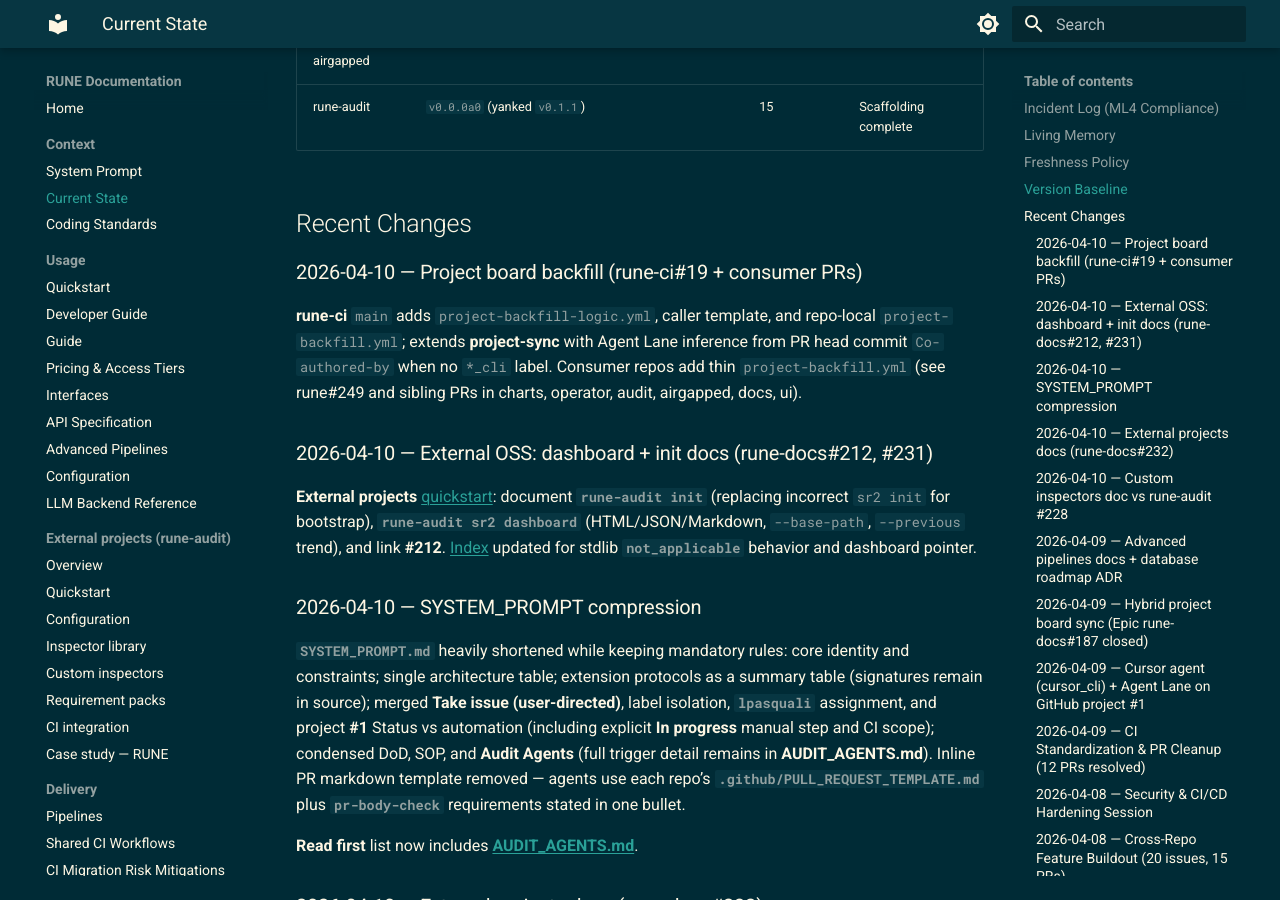
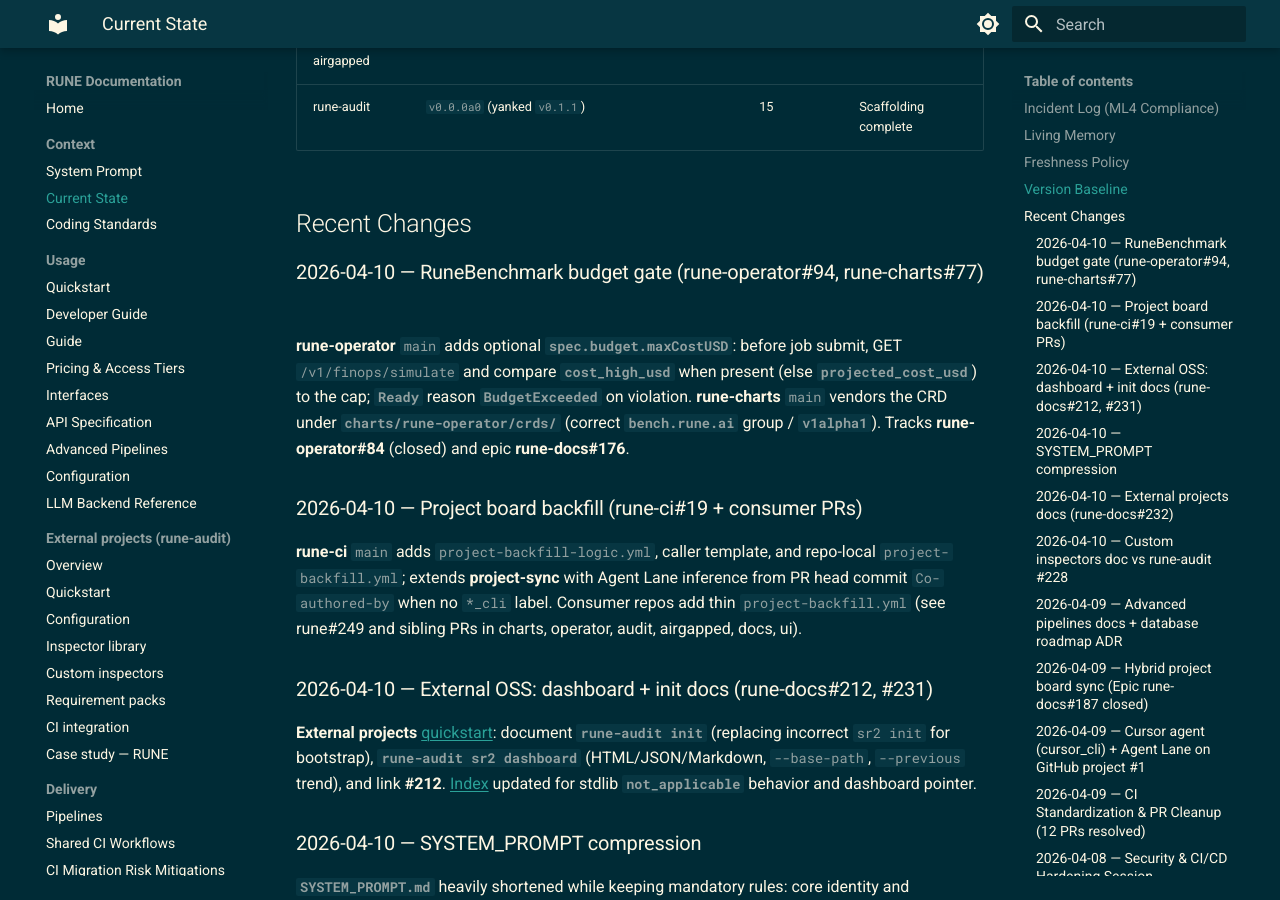
Before and after one commit to lpasquali/rune-docs, an MkDocs documentation site: the page built from docs/context/CURRENT_STATE.md, in a window 1280 px wide and 900 px high, scrolled down 1133 px. Built offline with MkDocs 1.6.1 and Material for MkDocs 9.7.7, drawn with Linux system fonts in a browser that asks for light colours; the version menu is left out.

Commit message:
docs: CURRENT_STATE — RuneBenchmark budget gate (#240)
* docs: record RuneBenchmark budget gate in CURRENT_STATE

rune-operator#94 and rune-charts#77 merged; closes rune-operator#84 context.

Made-with: Cursor

* chore: retrigger CI after PR body compliance

Made-with: Cursor

---------

Co-authored-by: luca pasquali <lpasquali@users.noreply.github.com>

```diff
--- a/docs/context/CURRENT_STATE.md
+++ b/docs/context/CURRENT_STATE.md
@@ -31,6 +31,14 @@ Last updated: **2026-04-10**.
 
 
 ## Recent Changes
+
+### 2026-04-10 — RuneBenchmark budget gate (rune-operator#94, rune-charts#77)
+
+**rune-operator** `main` adds optional **`spec.budget.maxCostUSD`**: before job submit, GET
+`/v1/finops/simulate` and compare **`cost_high_usd`** when present (else **`projected_cost_usd`**)
+to the cap; **`Ready`** reason **`BudgetExceeded`** on violation. **rune-charts** `main` vendors
+the CRD under **`charts/rune-operator/crds/`** (correct **`bench.rune.ai`** group / **`v1alpha1`**).
+Tracks **rune-operator#84** (closed) and epic **rune-docs#176**.
 
 ### 2026-04-10 — Project board backfill (rune-ci#19 + consumer PRs)
 
```
